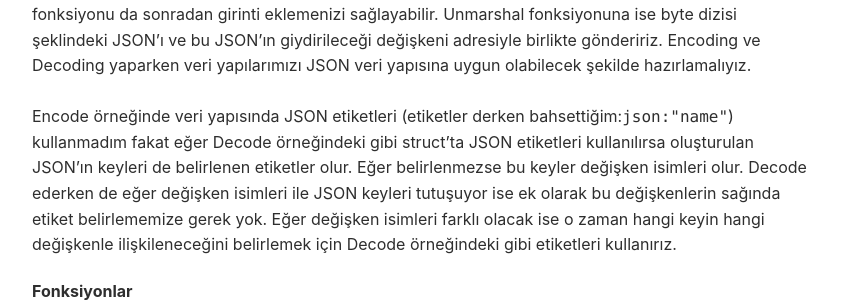
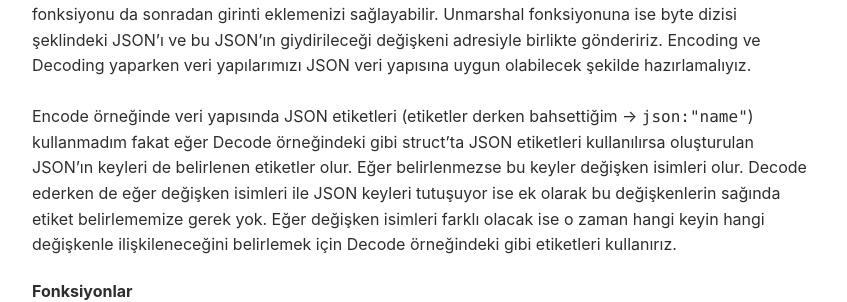
Before and after one commit to cemasma/cemasma-blog, a Jekyll site: the page built from _posts/2016-12-29-go-json-encoding-ve-decoding-islemleri.md, in a window 1280 px wide and 900 px high. Shown: the part 386-688 px from the top of the window, without its empty margins (216-1063 px from the left). Built offline with Jekyll 4.4.1, drawn with Linux system fonts in a browser that asks for light colours.

````diff
--- a/_posts/2016-12-29-go-json-encoding-ve-decoding-islemleri.md
+++ b/_posts/2016-12-29-go-json-encoding-ve-decoding-islemleri.md
@@ -8,7 +8,7 @@ categories: go
 
 Go dilinde bir JSON'ın encoding ve decoding işlemleri için [json](https://golang.org/pkg/encoding/json/) paketi ve bu işlemler için paket dahilinde Marshal ve Unmarshal fonksiyonları vardır. Marshal fonksiyonu gönderdiğimiz veriyi JSON'a çevirip bunu byte dizisi şeklinde döner. Buradan dönen JSON girintisizdir. Bunun için girintilerini de ayarlayabileceğimiz MarshalIndent fonksiyonu vardır. Tabi isterseniz ayriyeten bulunan Indent fonksiyonu da sonradan girinti eklemenizi sağlayabilir. Unmarshal fonksiyonuna ise byte dizisi şeklindeki JSON'ı ve bu JSON'ın giydirileceği değişkeni adresiyle birlikte göndeririz. Encoding ve Decoding yaparken veri yapılarımızı JSON veri yapısına uygun olabilecek şekilde hazırlamalıyız.
 <br><br>
-Encode örneğinde veri yapısında JSON etiketleri (etiketler derken bahsettiğim:`json:"name"`) kullanmadım fakat eğer Decode örneğindeki gibi struct'ta JSON etiketleri kullanılırsa oluşturulan JSON'ın keyleri de belirlenen etiketler olur. Eğer belirlenmezse bu keyler değişken isimleri olur. Decode ederken de eğer değişken isimleri ile JSON keyleri tutuşuyor ise ek olarak bu değişkenlerin sağında etiket belirlememize gerek yok. Eğer değişken isimleri farklı olacak ise o zaman hangi keyin hangi değişkenle ilişkileneceğini belirlemek için Decode örneğindeki gibi etiketleri kullanırız.
+Encode örneğinde veri yapısında JSON etiketleri (etiketler derken bahsettiğim -> `json:"name"`) kullanmadım fakat eğer Decode örneğindeki gibi struct'ta JSON etiketleri kullanılırsa oluşturulan JSON'ın keyleri de belirlenen etiketler olur. Eğer belirlenmezse bu keyler değişken isimleri olur. Decode ederken de eğer değişken isimleri ile JSON keyleri tutuşuyor ise ek olarak bu değişkenlerin sağında etiket belirlememize gerek yok. Eğer değişken isimleri farklı olacak ise o zaman hangi keyin hangi değişkenle ilişkileneceğini belirlemek için Decode örneğindeki gibi etiketleri kullanırız.
 
 #### Fonksiyonlar
 ```go
````
